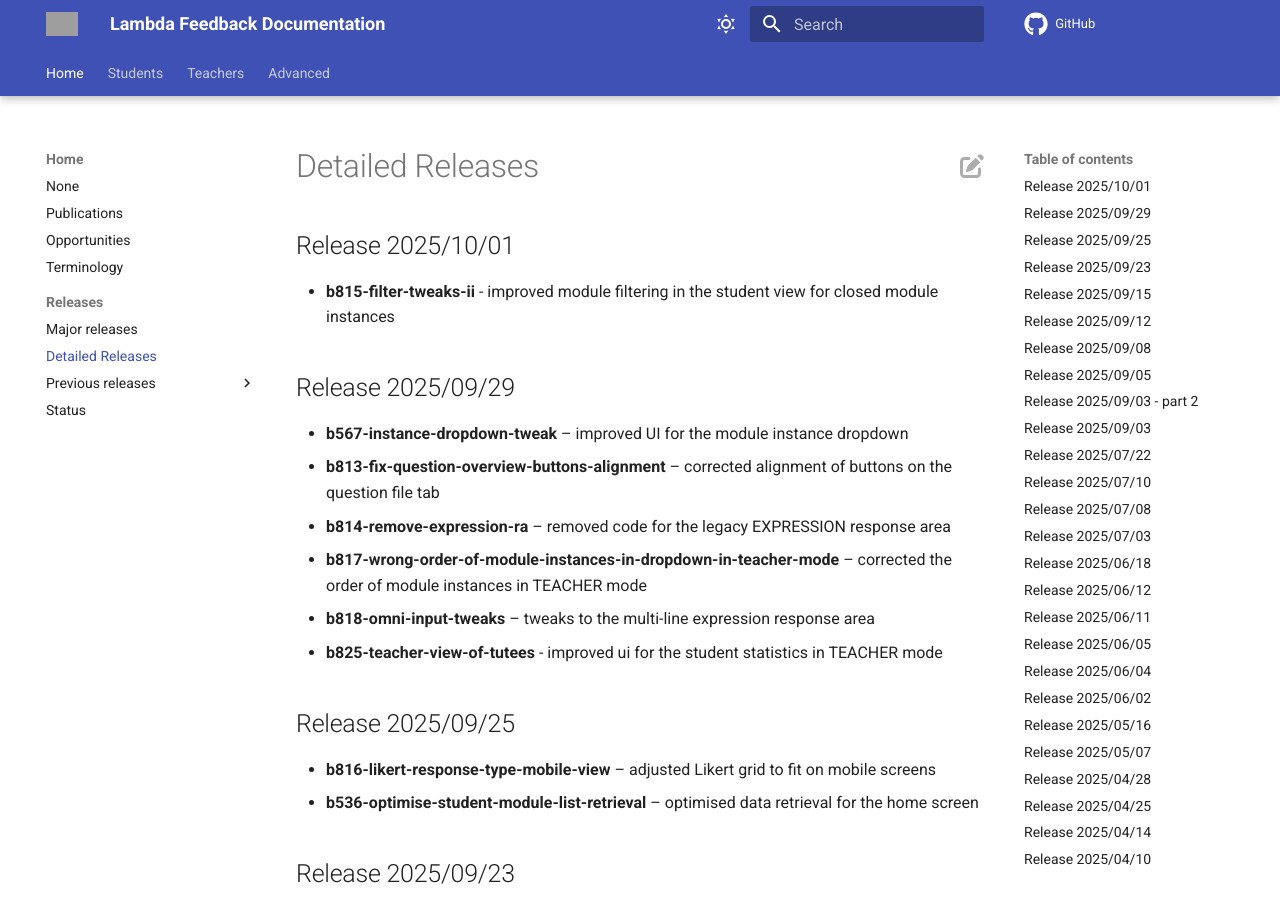
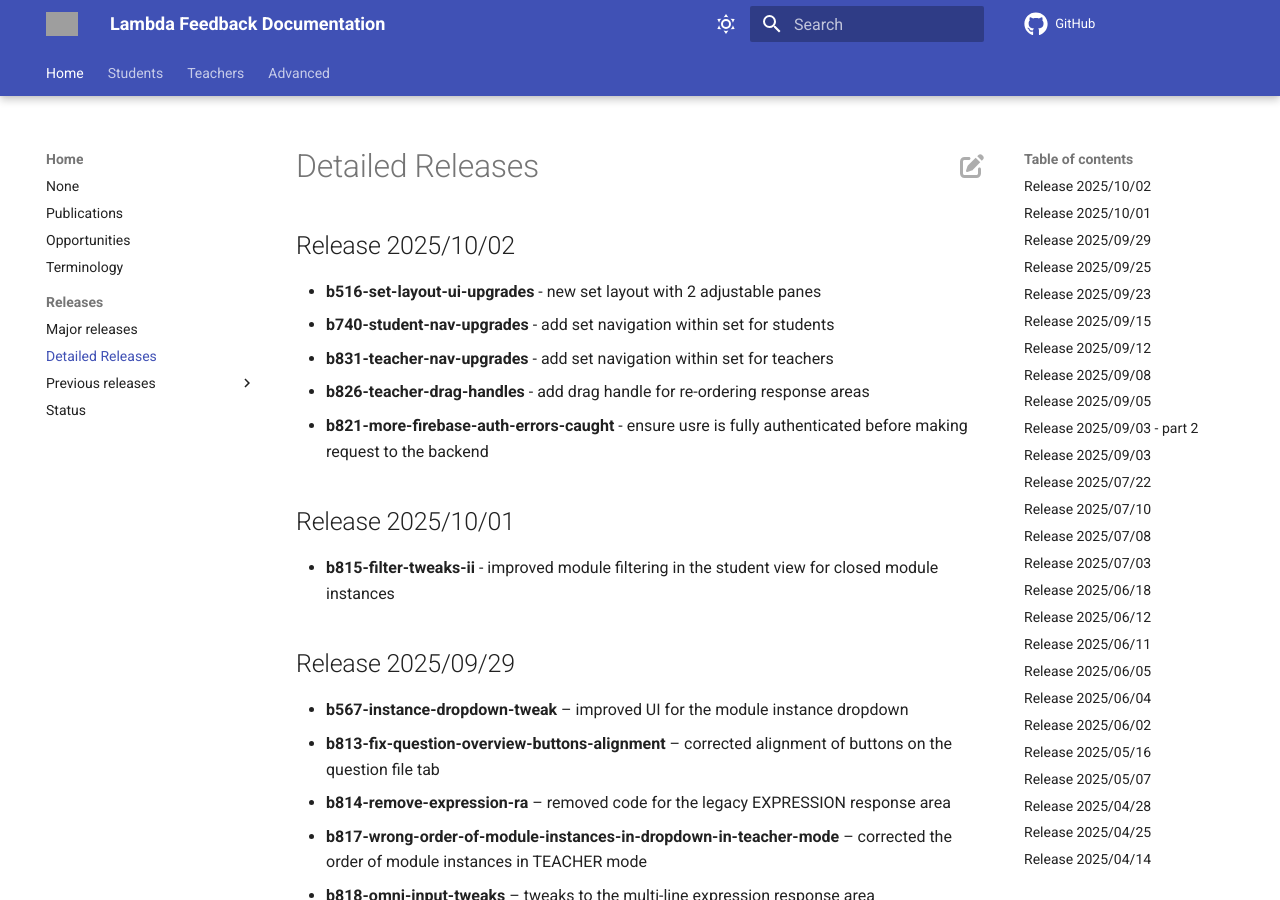
Before and after one commit to lambda-feedback/user-documentation, an MkDocs documentation site: the page built from docs/releases/detailed_releases.md, in a window 1280 px wide and 900 px high. Built offline with MkDocs 1.6.1 and Material for MkDocs 9.7.7, drawn with Linux system fonts in a browser that asks for light colours; comment, search, counter and statistics services are not loaded; grey boxes are pictures that could not be loaded.

Commit message:
Release 2025/10/02

```diff
--- a/docs/releases/detailed_releases.md
+++ b/docs/releases/detailed_releases.md
@@ -1,3 +1,11 @@
+## Release 2025/10/02
+
+- **b516-set-layout-ui-upgrades** - new set layout with 2 adjustable panes
+- **b740-student-nav-upgrades** - add set navigation within set for students
+- **b831-teacher-nav-upgrades** - add set navigation within set for teachers
+- **b826-teacher-drag-handles** - add drag handle for re-ordering response areas
+- **b821-more-firebase-auth-errors-caught** - ensure usre is fully authenticated before making request to the backend
+
 ## Release 2025/10/01
 
 - **b815-filter-tweaks-ii** - improved module filtering in the student view for closed module instances
```
